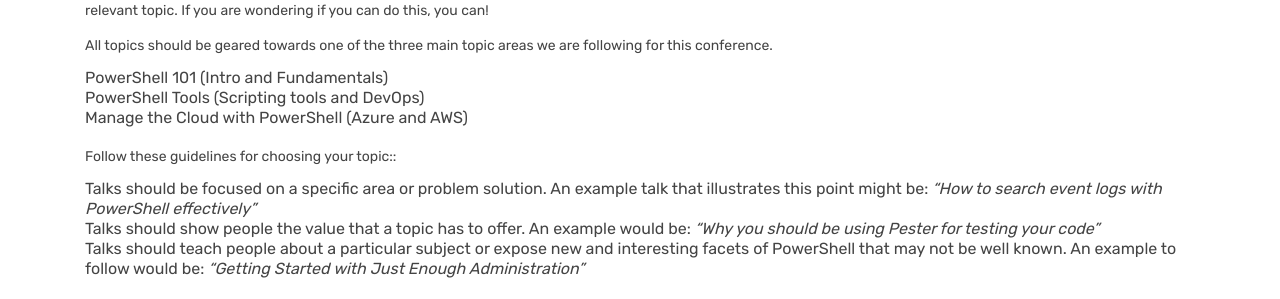
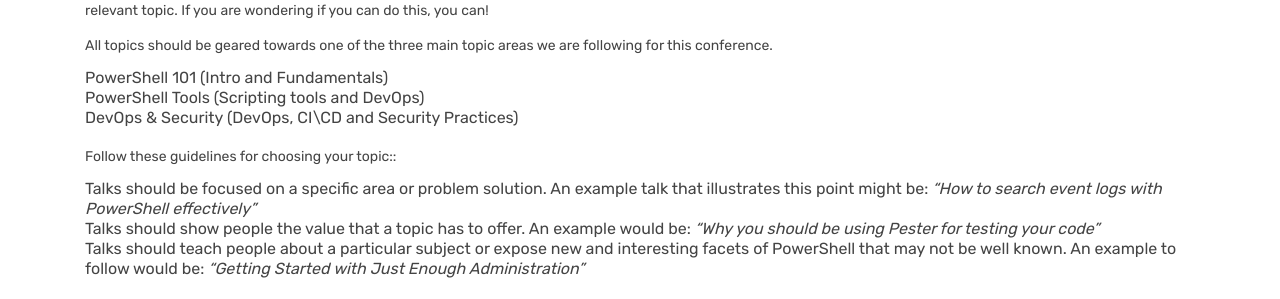
Before and after one commit to rtpsug/rtpsug.github.io, a Jekyll site: the page built from _pssaturday/speakers.md, in a window 1280 px wide. Shown: the part 496-795 px from the top of the page. Built offline with Jekyll 4.4.1, drawn with Linux system fonts in a browser that asks for light colours.

Commit message:
fixing tracks again Cloud was old track
Doesnt matter much anymore but should have old track on site may confuse people

```diff
--- a/_pssaturday/speakers.md
+++ b/_pssaturday/speakers.md
@@ -15,7 +15,7 @@ All topics should be geared towards one of the three main topic areas we are fol
 
 - PowerShell 101 (Intro and Fundamentals)
 - PowerShell Tools (Scripting tools and DevOps)
-- Manage the Cloud with PowerShell (Azure and AWS)
+- DevOps & Security (DevOps, CI\CD and Security Practices)
 
 Follow these guidelines for choosing your topic::
 
```
